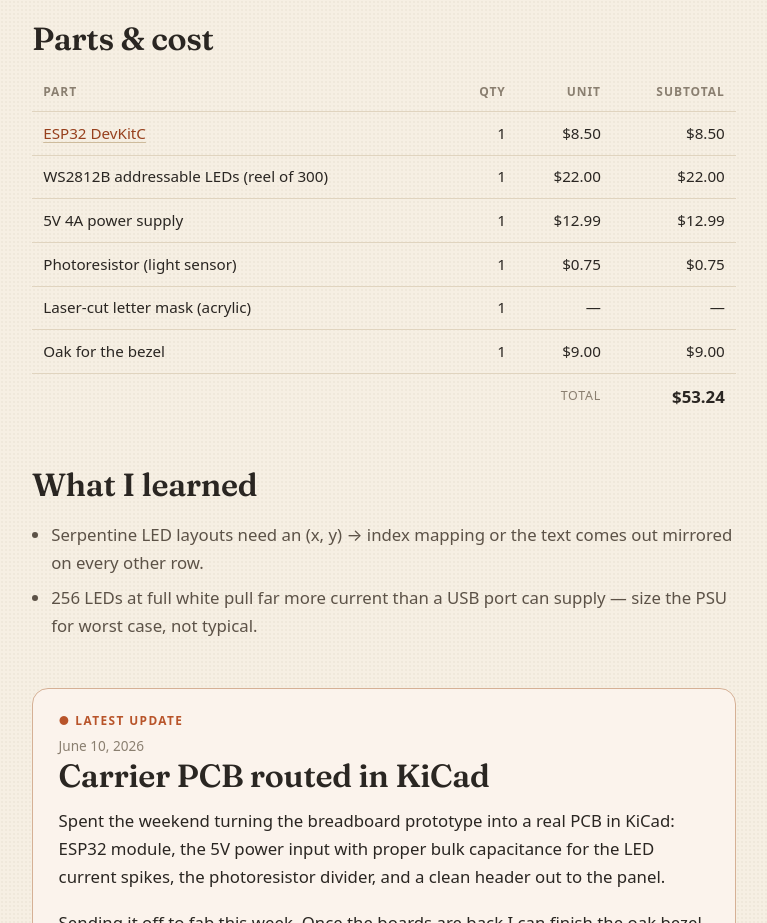
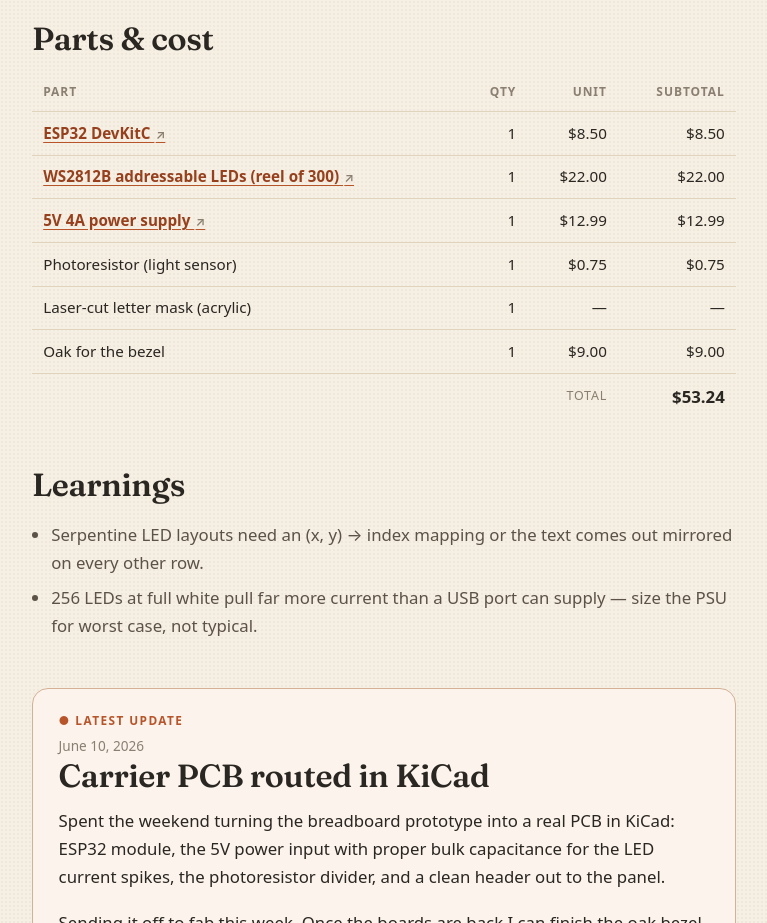
Before and after one commit to nomilli/personal-website, an Astro site: page /projects/led-matrix-clock in a window 1280 px wide. Shown: the part 1720-2643 px from the top of the page, without its empty margins (256-1023 px from the left). Built offline with nearby package versions, Linux system fonts and the light colour scheme; Astro itself is replaced by a stand-in of ours.

Commit message:
Clarify parts buy-links and rename learnings section
Linked parts now show an external-link arrow and clearer styling so the buy
link is obvious; added sample links. Renamed the project section heading from
the past-tense What-I-learned to the tense-neutral Learnings for all project
states.

Co-Authored-By: Claude Opus 4.8 <noreply@anthropic.com>

```diff
--- a/src/content/projects/led-matrix-clock.md
+++ b/src/content/projects/led-matrix-clock.md
@@ -17,9 +17,11 @@ parts:
   - name: "WS2812B addressable LEDs (reel of 300)"
     qty: 1
     cost: 22.00
+    link: "https://www.adafruit.com/product/1138"
   - name: "5V 4A power supply"
     qty: 1
     cost: 12.99
+    link: "https://www.adafruit.com/product/1466"
   - name: "Photoresistor (light sensor)"
     qty: 1
     cost: 0.75
--- a/src/pages/projects/[...slug].astro
+++ b/src/pages/projects/[...slug].astro
@@ -144,7 +144,16 @@ const money = (n: number) =>
                     <tr>
                       <td>
                         {p.link ? (
-                          <a href={p.link} target="_blank" rel="noopener">{p.name}</a>
+                          <a
+                            class="buy-link"
+                            href={p.link}
+                            target="_blank"
+                            rel="noopener"
+                            title={`Buy / view: ${p.name}`}
+                          >
+                            {p.name}
+                            <span class="ext" aria-hidden="true">↗</span>
+                          </a>
                         ) : (
                           p.name
                         )}
@@ -173,7 +182,7 @@ const money = (n: number) =>
       {
         d.learnings.length > 0 && (
           <section class="proj-block">
-            <h2>What I learned</h2>
+            <h2>Learnings</h2>
             <ul class="learnings">
               {d.learnings.map((l) => <li>{l}</li>)}
             </ul>
@@ -380,6 +389,18 @@ const money = (n: number) =>
     font-variant-numeric: tabular-nums;
     white-space: nowrap;
   }
+  .bom .buy-link {
+    font-weight: 600;
+    text-decoration-color: var(--rust);
+  }
+  .bom .buy-link .ext {
+    font-size: 0.82em;
+    color: var(--ink-faint);
+    margin-left: 0.1em;
+  }
+  .bom .buy-link:hover .ext {
+    color: var(--rust);
+  }
   .bom tfoot .total-label {
     color: var(--ink-faint);
     text-transform: uppercase;
```
